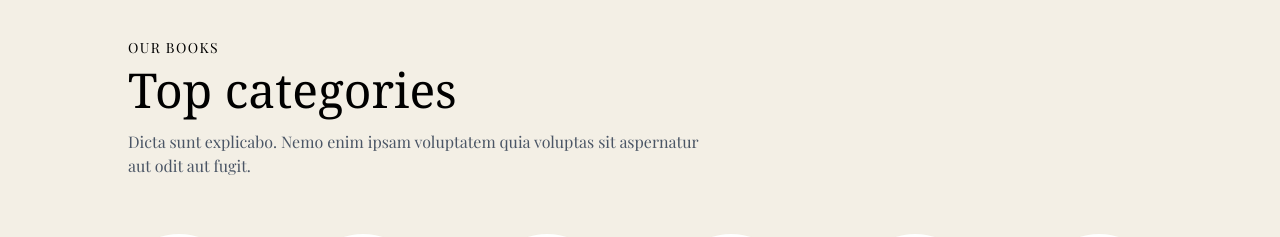
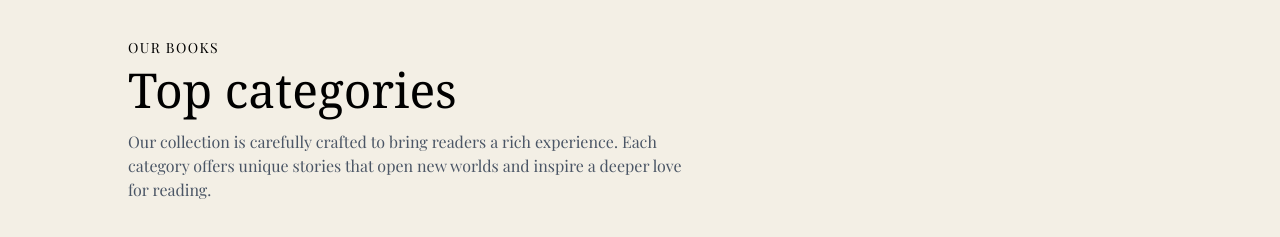
Before and after one commit to Jyotialam/book-courier, a React (Vite) app: page / in a window 1280 px wide. Shown: the part 840-1077 px from the top of the page. Built offline with nearby package versions, Linux system fonts and the light colour scheme; grey boxes are pictures that could not be loaded; a web font is replaced by a local one.

Commit message:
added authlayout

```diff
--- a/src/Components/TopCategories.jsx
+++ b/src/Components/TopCategories.jsx
@@ -30,8 +30,7 @@ const TopCategories = () => {
         <p className="uppercase tracking-widest text-sm">Our Books</p>
         <h1 className="text-5xl font-serif mt-2 mb-4">Top categories</h1>
         <p className="text-gray-600 max-w-xl">
-          Dicta sunt explicabo. Nemo enim ipsam voluptatem quia voluptas sit
-          aspernatur aut odit aut fugit.
+          Our collection is carefully crafted to bring readers a rich experience. Each category offers unique stories that open new worlds and inspire a deeper love for reading.
         </p>
       </div>
 
--- /dev/null
+++ b/src/Layouts/AuthLayout.jsx
@@ -0,0 +1,23 @@
+import React from "react";
+
+import { Outlet } from "react-router";
+import authImage from "../assets/banner-bg-1.png";
+import NavBar from "../Components/NavBar";
+
+const AuthLayout = () => {
+  return (
+    <div className="max-w-7xl mx-auto">
+     <NavBar/>
+      <div className="flex mt-10 items-center border">
+        <div className="flex-1">
+          <Outlet />
+        </div>
+        <div className="flex-1">
+          <img src={authImage} alt="" />
+        </div>
+      </div>
+    </div>
+  );
+};
+
+export default AuthLayout;
```
